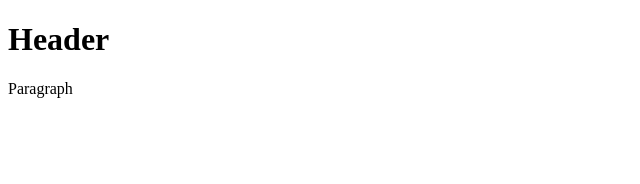
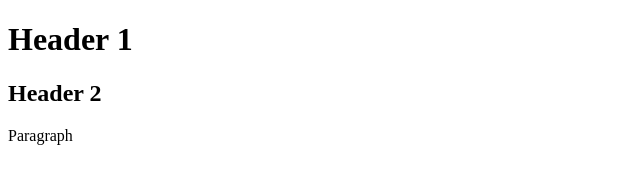
Before and after one commit to mjdaugherty/programming, a plain HTML site: page index.html in a window 1280 px wide. Shown: the whole page, without its empty margins (0-640 px from the left). Drawn offline with Linux system fonts and the light colour scheme.

Commit message:
Add files via upload

```diff
--- a/index.html
+++ b/index.html
@@ -3,9 +3,12 @@
 <html>
 	<head>
 		<title>Welcome</title>
+		<meta name="description" content="This is a site for hosting projects.">
+		<meta name="author" content="Mike">
 	</head>
 	<body>
-		<h1>Header</h1>
+		<h1>Header 1</h1>
+		<h2>Header 2</h2>
 		<p>Paragraph</p>
 	</body>
 </html>
```
